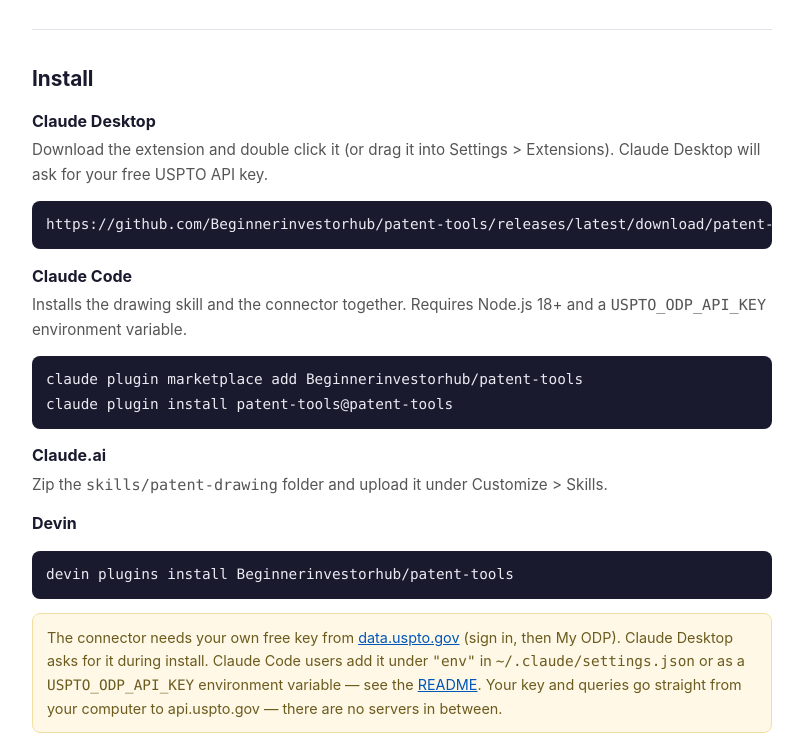
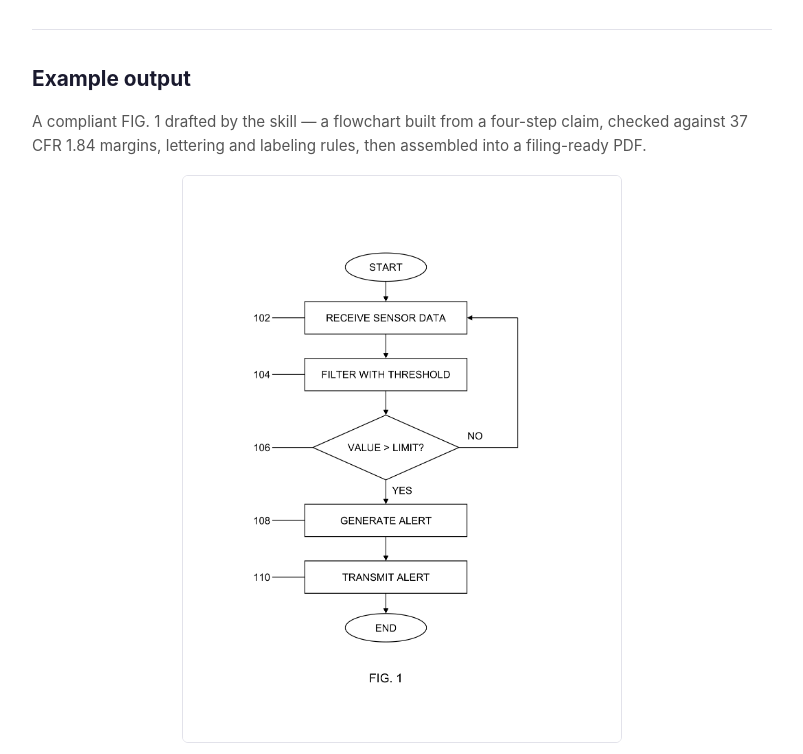
Before and after one commit to Beginnerinvestorhub/patent-tools, a browser extension: page docs/index.html in a window 1280 px wide. Shown: the part 806-1560 px from the top of the page, without its empty margins (238-1041 px from the left). Drawn offline with Linux system fonts and the light colour scheme.

Commit message:
Landing page: add example figure preview

```diff
--- a/docs/index.html
+++ b/docs/index.html
@@ -106,6 +106,18 @@
 </section>
 
 <section>
+  <h2>Example output</h2>
+  <p style="color:var(--muted); font-size:.95rem;">A compliant FIG. 1
+  drafted by the skill — a flowchart built from a four-step claim,
+  checked against 37 CFR 1.84 margins, lettering and labeling rules,
+  then assembled into a filing-ready PDF.</p>
+  <p style="text-align:center;"><img src="example-figure.png"
+    alt="FIG. 1 patent drawing: a four-step flowchart on a US Letter sheet
+    with sight-area margins, reference numerals and lead lines"
+    style="max-width:440px; width:100%; border:1px solid var(--line); border-radius:6px;"></p>
+</section>
+
+<section>
   <h2>Install</h2>
 
   <div class="install">
```
Also changed, not shown: docs/example-figure.png (added).
